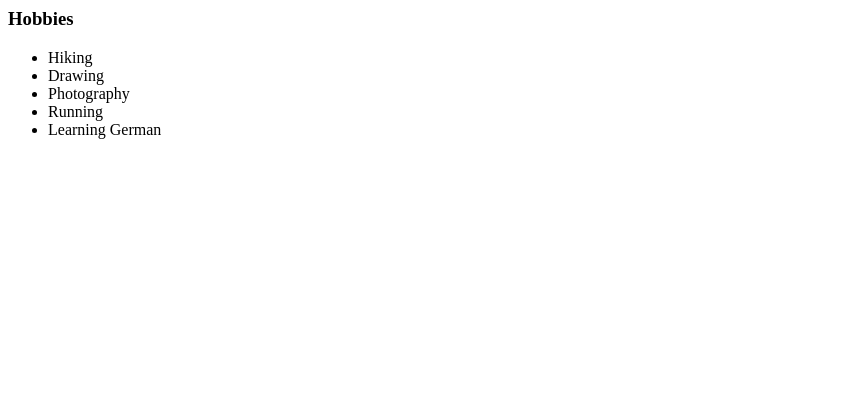
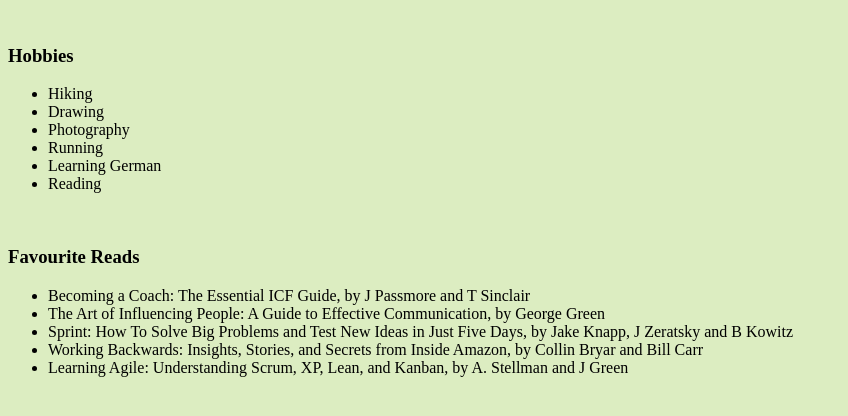
Before and after one commit to acerbin/cv, a plain HTML site: page hobbies.html in a window 1280 px wide. Shown: the whole page, without its empty margins (0-848 px from the left). Drawn offline with Linux system fonts and the light colour scheme.

Commit message:
color, books

```diff
--- a/hobbies.html
+++ b/hobbies.html
@@ -1,3 +1,13 @@
+<!DOCTYPE html>
+<html lang="en">
+<head>
+    <meta charset="UTF-8">
+    <meta name="viewport" content="width=device-width, initial-scale=1.0">
+    <title>Hobbies</title>
+    <link rel="stylesheet" href="style.css">
+</head>
+<body>
+    <br>
     <h3>Hobbies</h3>
     <ul>
         <li>Hiking</li>
@@ -5,4 +15,16 @@
         <li>Photography</li>
         <li>Running</li>
         <li>Learning German</li>
+        <li>Reading</li>
+    </ul><BR>
+    <h3>Favourite Reads</h3>
+        <ul>
+            <li>Becoming a Coach: The Essential ICF Guide, by J Passmore and T Sinclair</li>
+            <li>The Art of Influencing People: A Guide to Effective Communication, by George Green</li>
+            <li>Sprint: How To Solve Big Problems and Test New Ideas in Just Five Days, by Jake Knapp, J Zeratsky and B Kowitz</li>
+            <li>Working Backwards: Insights, Stories, and Secrets from Inside Amazon, by Collin Bryar and Bill Carr</li>
+            <li>Learning Agile: Understanding Scrum, XP, Lean, and Kanban, by A. Stellman and J Green</li>
         </ul>
+
+</body>
+</html>
--- a/style.css
+++ b/style.css
@@ -1,3 +1,7 @@
+body {
+    background-color: #dcedc1;
+}
+
 img {
     max-width: 100%;
     height: auto;
```
Lines whose indentation alone changed are shown as unchanged.
